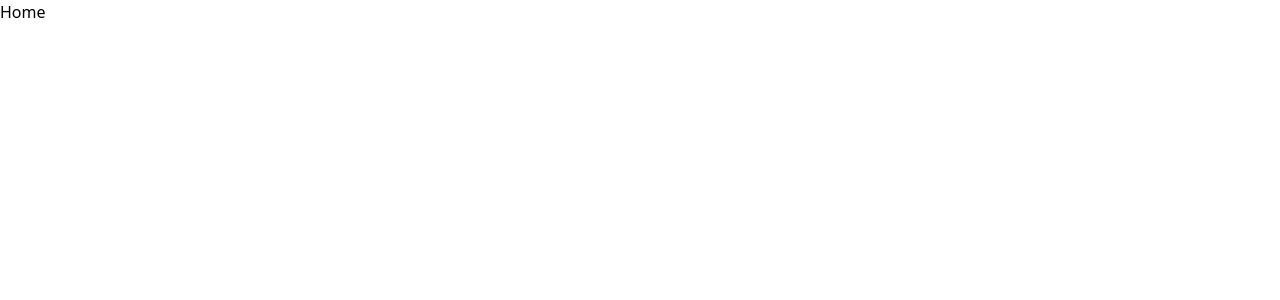
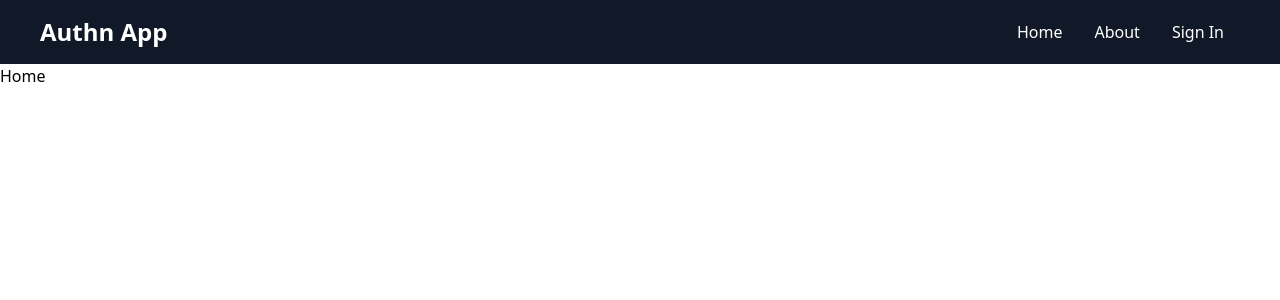
Before and after one commit to BMancilla23/App-Auth-Client, a React (Vite) app: page / in a window 1280 px wide. Shown: the top 300 px of the page. Built offline with nearby package versions, Linux system fonts and the light colour scheme.

Commit message:
Importamos header component

```diff
--- a/src/App.jsx
+++ b/src/App.jsx
@@ -1,9 +1,11 @@
 import { BrowserRouter, Routes, Route } from "react-router-dom"
 import { About, Home, Profile, SignIn, SignUp } from "./pages"
+import { Header } from "./components"
 
 export const App = () => {
   return (
     <BrowserRouter>
+    <Header/>
       <Routes>
         <Route path="/" element={<Home/>}/>
         <Route path="/about" element={<About/>}/>
```
